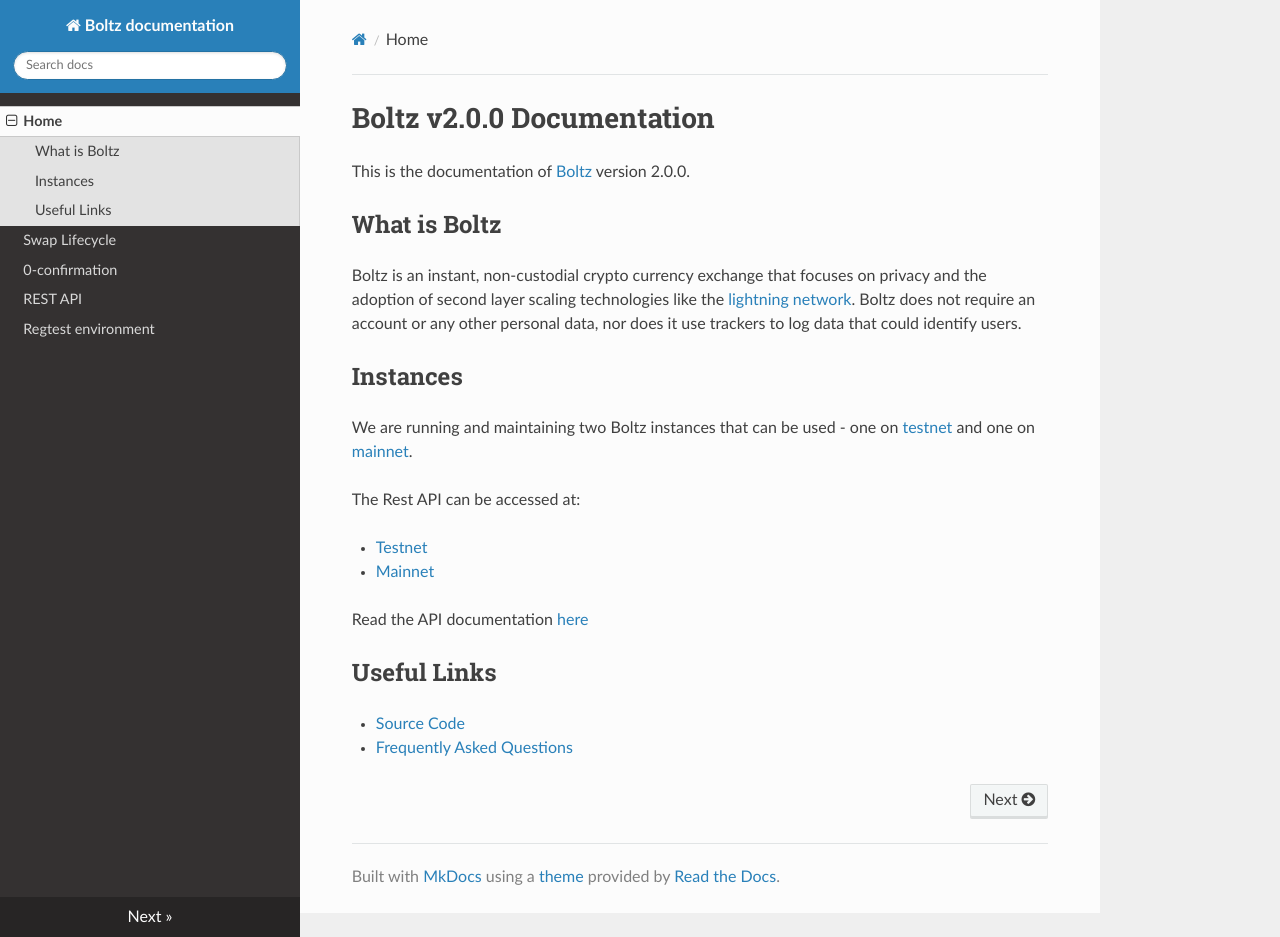
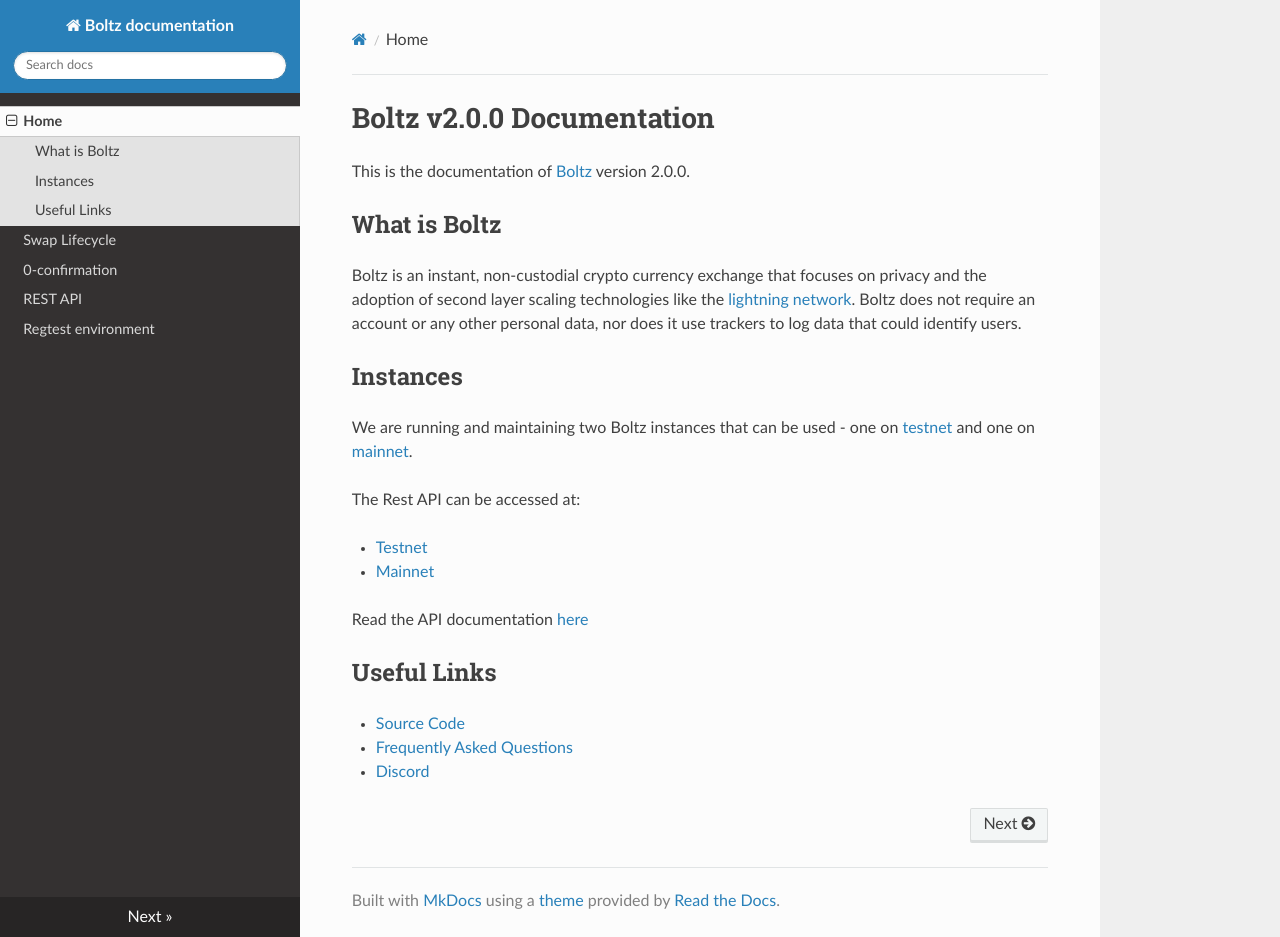
Before and after one commit to BoltzExchange/boltz-backend, an MkDocs documentation site: the page built from docs/index.md, in a window 1280 px wide and 937 px high. Built offline with MkDocs 1.6.1, drawn with Linux system fonts in a browser that asks for light colours; nearby versions of some CDN libraries.

Commit message:
docs: add missing discord link

```diff
--- a/docs/index.md
+++ b/docs/index.md
@@ -21,3 +21,4 @@
 
 * [Source Code](https://github.com/boltzExchange)
 * [Frequently Asked Questions](https://boltz.exchange/faq)
+* [Discord](https://discordapp.com/invite/QBvZGcW)
```
